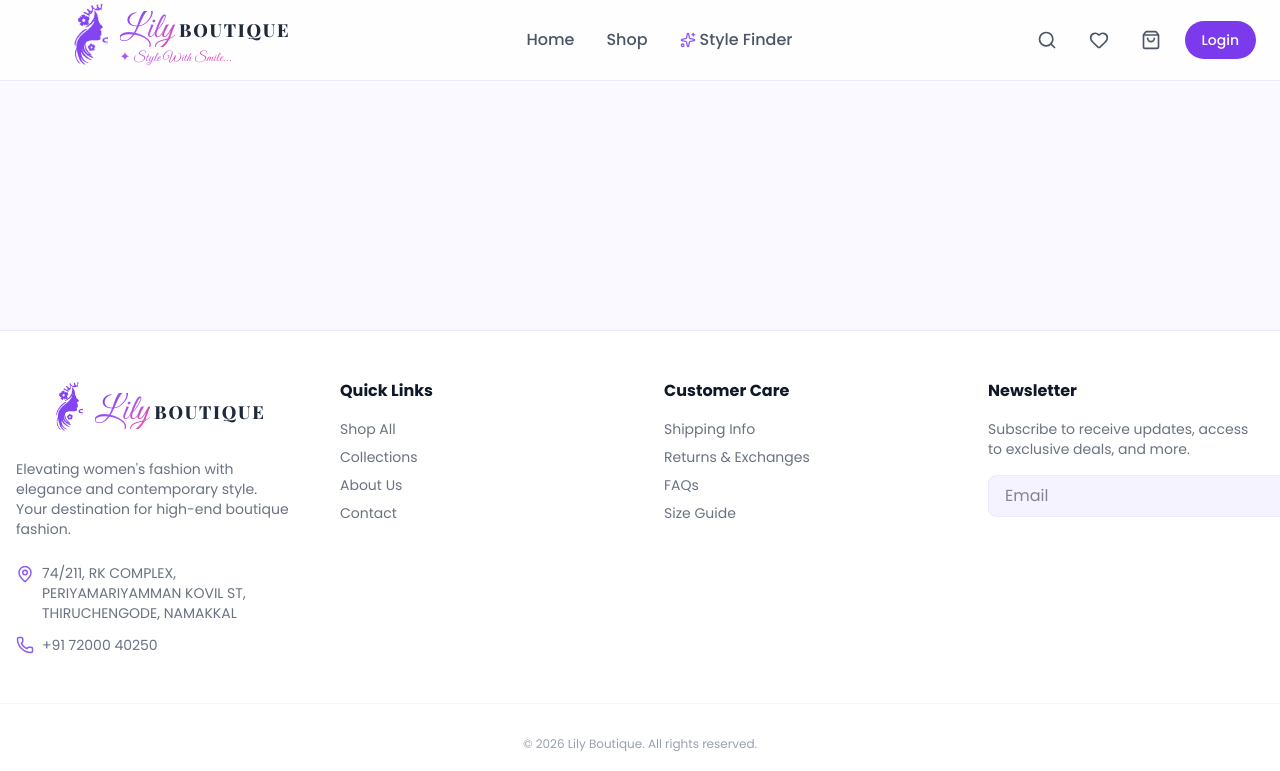
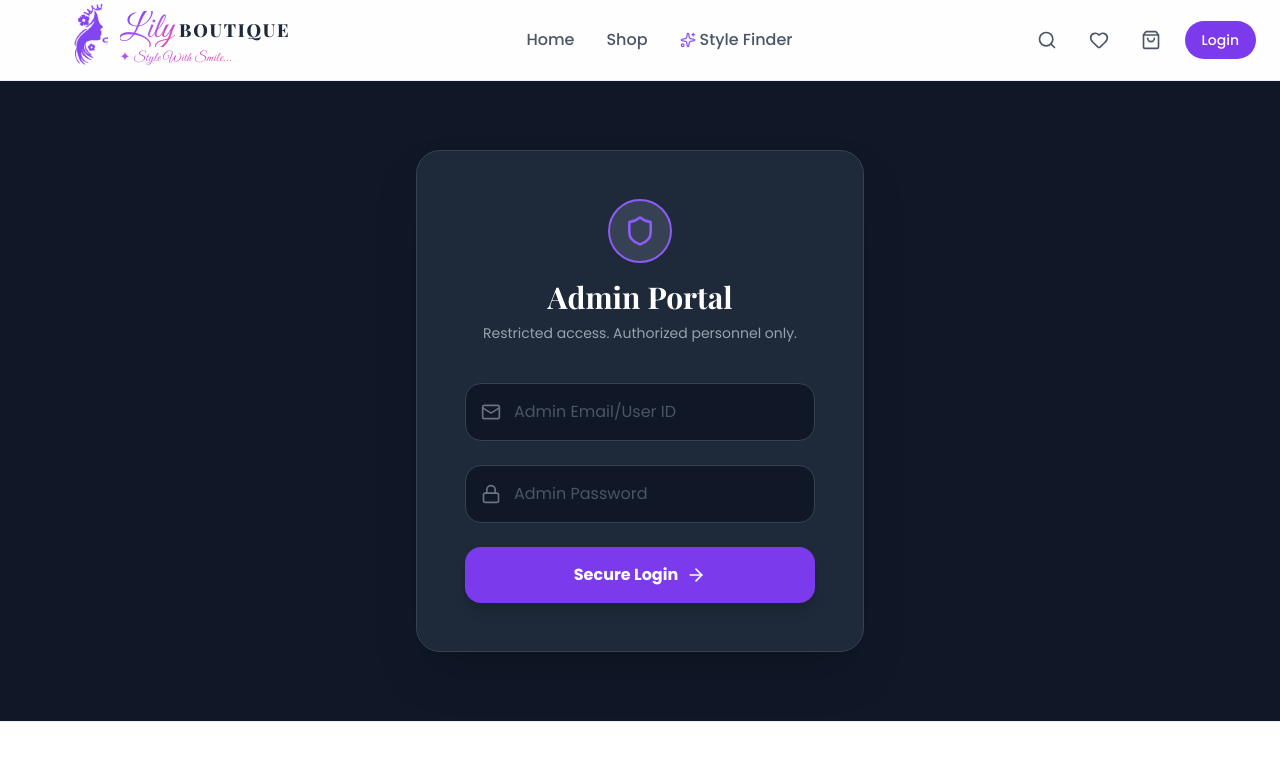
Before and after one commit to suriyan18/lily-boutique, a React (Vite) app in the folder frontend/: page /admin-login in a window 1280 px wide. Shown: the top 771 px of the page. Built offline with nearby package versions, Linux system fonts and the light colour scheme; no server answers; a web font is replaced by a local one.

Commit message:
Add dedicated /admin-login page and hide admin routes from non-admins

```diff
--- a/frontend/src/App.tsx
+++ b/frontend/src/App.tsx
@@ -10,6 +10,7 @@ import ProductDetails from './pages/ProductDetails';
 import Cart from './pages/Cart';
 import Login from './pages/Login';
 import AdminDashboard from './pages/AdminDashboard';
+import AdminLogin from './pages/AdminLogin';
 import { motion, AnimatePresence } from 'motion/react';
 import { MapPin, Phone, Mail } from 'lucide-react';
 
@@ -22,7 +23,10 @@ import { Navigate } from 'react-router-dom';
 
 function AdminRoute({ children }: { children: React.ReactNode }) {
   const { user } = useAuth();
-  if (!user || user.role !== 'admin') {
+  if (!user) {
+    return <Navigate to="/admin-login" replace />;
+  }
+  if (user.role !== 'admin') {
     return <Navigate to="/" replace />;
   }
   return <>{children}</>;
@@ -40,6 +44,7 @@ function AppContent() {
             <Route path="/product/:id" element={<ProductDetails />} />
             <Route path="/cart" element={<Cart />} />
             <Route path="/login" element={<Login />} />
+            <Route path="/admin-login" element={<AdminLogin />} />
             <Route path="/admin" element={<AdminRoute><AdminDashboard /></AdminRoute>} />
             <Route path="/style-finder" element={<StyleFinder />} />
             <Route path="/checkout" element={<Checkout />} />
--- /dev/null
+++ b/frontend/src/pages/AdminLogin.tsx
@@ -0,0 +1,96 @@
+import { useState } from 'react';
+import { useNavigate } from 'react-router-dom';
+import { useAuth } from '../context/AuthContext';
+import { motion } from 'motion/react';
+import { Mail, Lock, Shield, ArrowRight } from 'lucide-react';
+import { toast } from 'react-hot-toast';
+import { apiFetch } from '../services/api';
+
+export default function AdminLogin() {
+  const [email, setEmail] = useState('');
+  const [password, setPassword] = useState('');
+  const { login } = useAuth();
+  const navigate = useNavigate();
+  const [isLoading, setIsLoading] = useState(false);
+
+  const handleSubmit = async (e: React.FormEvent) => {
+    e.preventDefault();
+    setIsLoading(true);
+    try {
+      const data = await apiFetch('/api/auth/login', {
+        method: 'POST',
+        headers: { 'Content-Type': 'application/json' },
+        body: JSON.stringify({ email, password }),
+      });
+
+      if (data.user.role !== 'admin') {
+        throw new Error('Access denied. Administrator privileges required.');
+      }
+
+      login(data.token, data.user);
+      toast.success('Admin access granted.');
+      navigate('/admin');
+    } catch (err: any) {
+      toast.error(err.message || 'Authentication failed');
+    } finally {
+      setIsLoading(false);
+    }
+  };
+
+  return (
+    <div className="min-h-[80vh] flex items-center justify-center bg-gray-900 px-4 py-12">
+      <motion.div
+        initial={{ opacity: 0, y: 20 }}
+        animate={{ opacity: 1, y: 0 }}
+        className="bg-gray-800 p-8 md:p-12 rounded-3xl shadow-2xl w-full max-w-md border border-gray-700"
+      >
+        <div className="text-center mb-10">
+          <div className="flex justify-center mb-4">
+            <div className="w-16 h-16 bg-gray-700 rounded-full flex items-center justify-center border-2 border-brand-500">
+              <Shield className="text-brand-500" size={32} />
+            </div>
+          </div>
+          <h1 className="font-display text-3xl font-bold text-white mb-2">
+            Admin Portal
+          </h1>
+          <p className="text-gray-400 text-sm">
+            Restricted access. Authorized personnel only.
+          </p>
+        </div>
+
+        <form onSubmit={handleSubmit} className="space-y-6">
+          <div className="relative">
+            <Mail className="absolute left-4 top-1/2 -translate-y-1/2 text-gray-500" size={20} />
+            <input
+              type="email"
+              placeholder="Admin Email/User ID"
+              required
+              className="w-full pl-12 pr-4 py-4 bg-gray-900 border border-gray-700 rounded-2xl focus:ring-2 focus:ring-brand-500 outline-none text-white transition-all placeholder-gray-600"
+              value={email}
+              onChange={e => setEmail(e.target.value)}
+            />
+          </div>
+          <div className="relative">
+            <Lock className="absolute left-4 top-1/2 -translate-y-1/2 text-gray-500" size={20} />
+            <input
+              type="password"
+              placeholder="Admin Password"
+              required
+              className="w-full pl-12 pr-4 py-4 bg-gray-900 border border-gray-700 rounded-2xl focus:ring-2 focus:ring-brand-500 outline-none text-white transition-all placeholder-gray-600"
+              value={password}
+              onChange={e => setPassword(e.target.value)}
+            />
+          </div>
+
+          <button
+            type="submit"
+            disabled={isLoading}
+            className="w-full bg-brand-600 text-white py-4 rounded-2xl font-bold shadow-lg hover:bg-brand-700 disabled:opacity-50 transition-all flex items-center justify-center"
+          >
+            {isLoading ? 'Authenticating...' : 'Secure Login'} <ArrowRight className="ml-2" size={20} />
+          </button>
+        </form>
+      </motion.div>
+    </div>
+  );
+}
```
